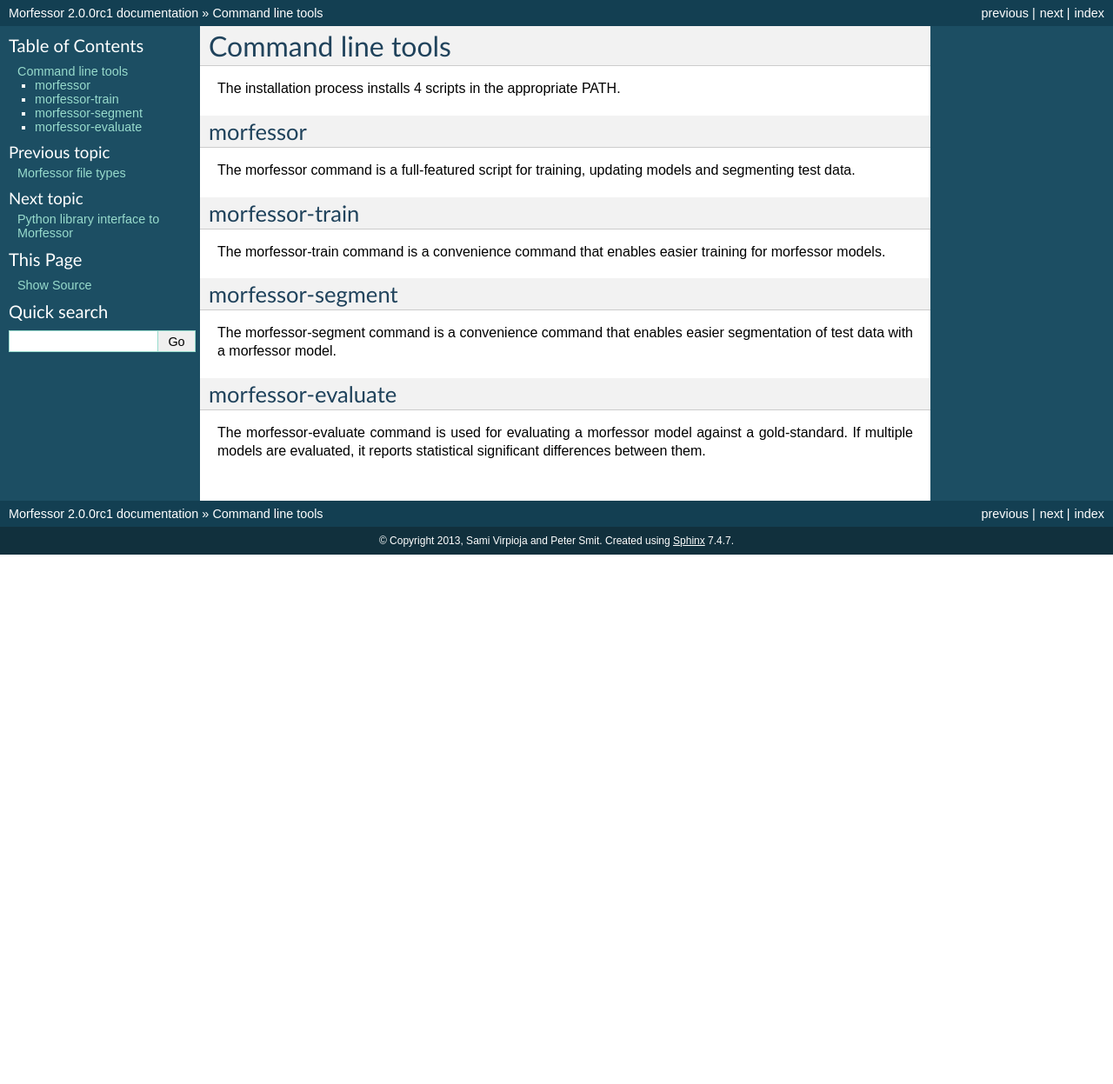
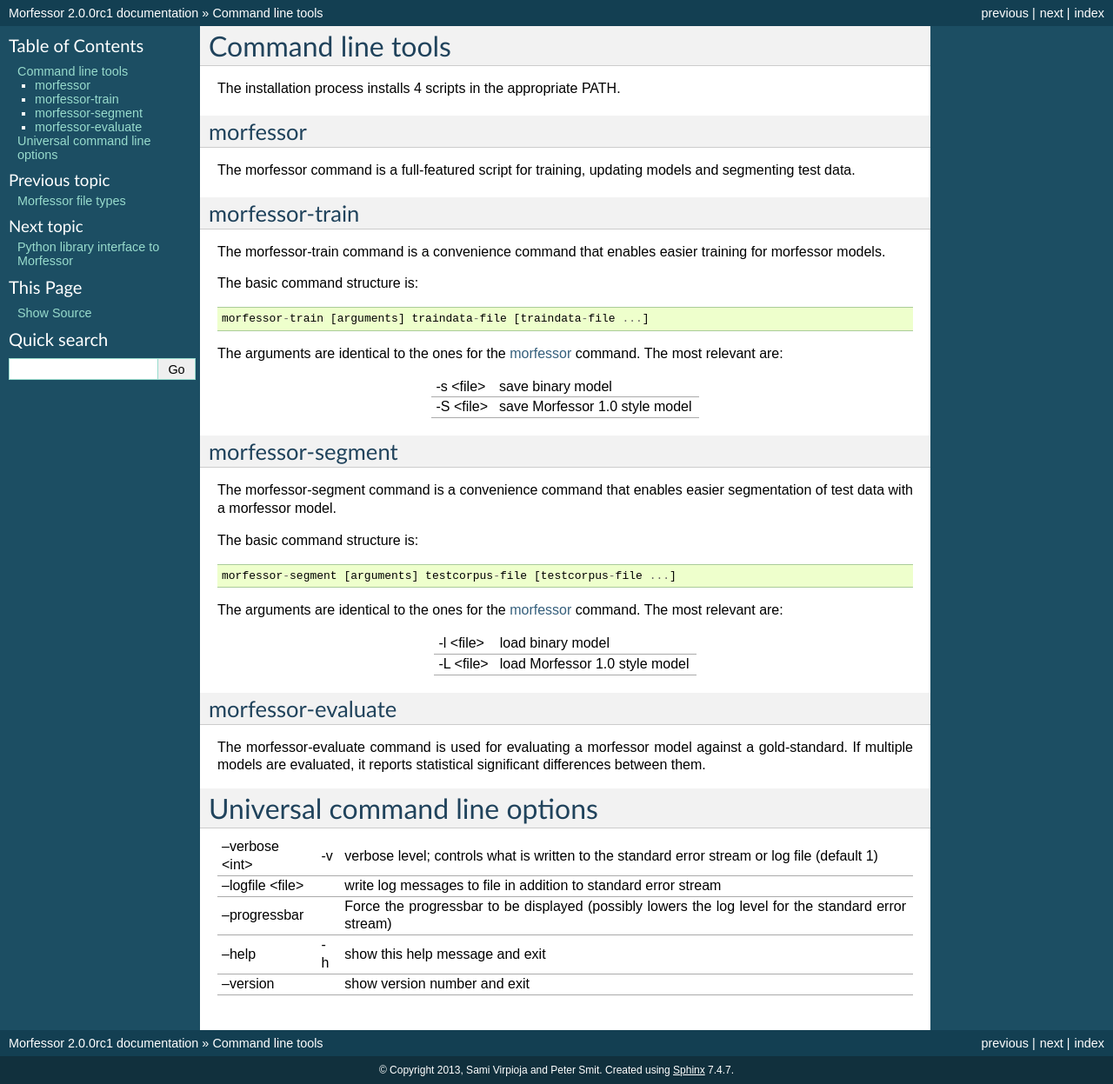
Before and after one commit to aalto-speech/morfessor, a Sphinx documentation site: the page built from docs/source/cmdtools.rst, in a window 1280 px wide. Shown: the whole page at 87% size. Built offline with Sphinx 7.4.7, drawn with Linux system fonts in a browser that asks for light colours; before the commit the page ends 900 px from its top, so only the background shows below that.

Commit message:
Improved documentation

```diff
--- a/docs/source/cmdtools.rst
+++ b/docs/source/cmdtools.rst
@@ -13,13 +13,50 @@
 The morfessor-train command is a convenience command that enables easier
 training for morfessor models.
 
+The basic command structure is: ::
+
+    morfessor-train [arguments] traindata-file [traindata-file ...]
+
+The arguments are identical to the ones for the `morfessor`_ command. The most relevant are:
+
+========= ==============================
+-s <file> save binary model
+-S <file> save Morfessor 1.0 style model
+========= ==============================
+
+
+
 morfessor-segment
 -----------------
 The morfessor-segment command is a convenience command that enables easier
 segmentation of test data with a morfessor model.
+
+The basic command structure is: ::
+
+    morfessor-segment [arguments] testcorpus-file [testcorpus-file ...]
+
+The arguments are identical to the ones for the `morfessor`_ command. The most relevant are:
+
+========= ==============================
+-l <file> load binary model
+-L <file> load Morfessor 1.0 style model
+========= ==============================
+
 
 morfessor-evaluate
 ------------------
 The morfessor-evaluate command is used for evaluating a morfessor model against
 a gold-standard. If multiple models are evaluated, it reports statistical
 significant differences between them.
+
+
+Universal command line options
+==============================
+
+================ == =====================
+--verbose <int>  -v verbose level; controls what is written to the standard error stream or log file (default 1)
+--logfile <file>    write log messages to file in addition to standard error stream
+--progressbar       Force the progressbar to be displayed (possibly lowers the log level for the standard error stream)
+--help           -h show this help message and exit
+--version           show version number and exit
+================ == =====================
```
Also changed, not shown: docs/source/libinterface.rst (+60 -4 lines).
